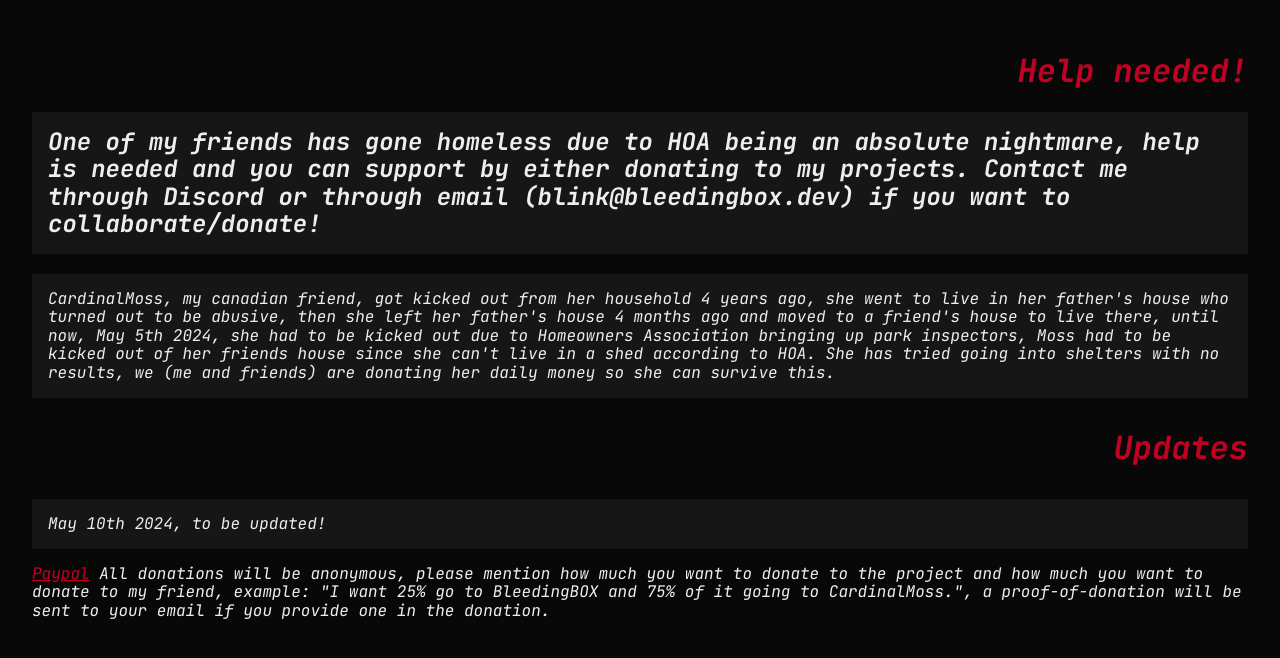
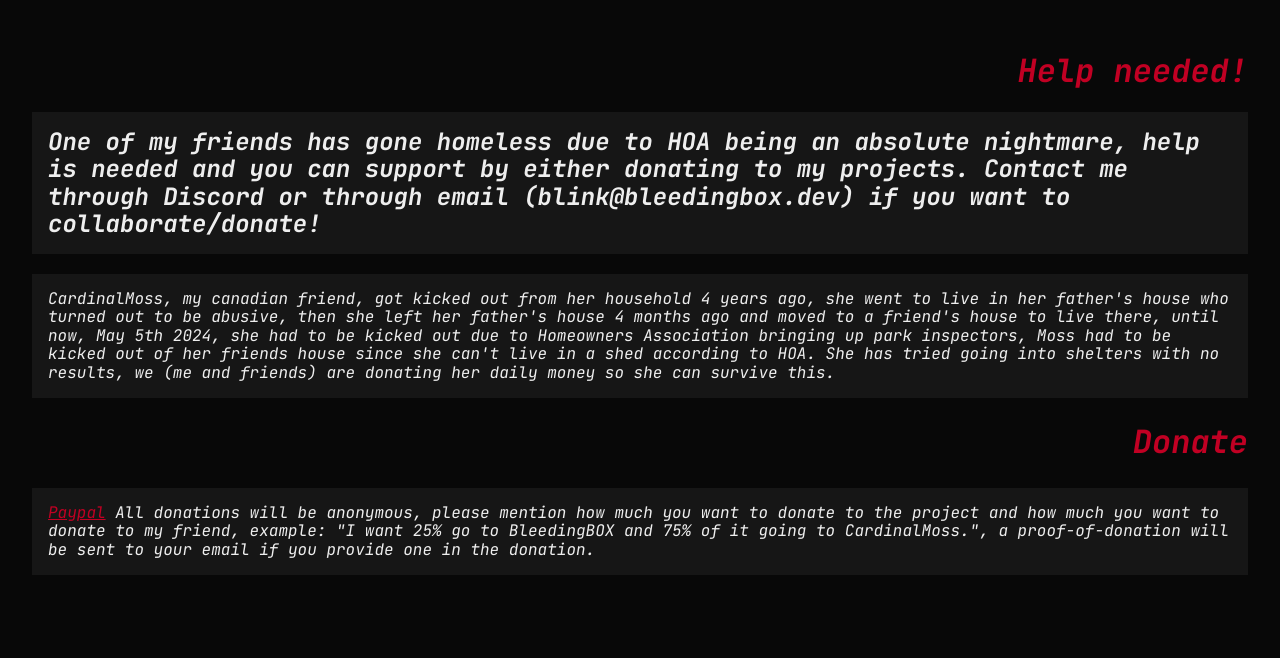
Before and after one commit to blinkodemia/website-src, a plain HTML site: page blogs.bleedingbox.dev/blogs/help-needed.html in a window 1280 px wide. Drawn offline with Linux system fonts and the light colour scheme.

Commit message:
Fix donations

```diff
--- a/blogs.bleedingbox.dev/blogs/help-needed.html
+++ b/blogs.bleedingbox.dev/blogs/help-needed.html
@@ -24,13 +24,10 @@
 	<p id="content">
 		CardinalMoss, my canadian friend, got kicked out from her household 4 years ago, she went to live in her father's house who turned out to be abusive, then she left her father's house 4 months ago and moved to a friend's house to live there, until now, May 5th 2024, she had to be kicked out due to Homeowners Association bringing up park inspectors, Moss had to be kicked out of her friends house since she can't live in a shed according to HOA. She has tried going into shelters with no results, we (me and friends) are donating her daily money so she can survive this.
 	</p>
-	<h3 id="logo">
-		Updates
-	</h3>
+	<h2 id="logo">
+		Donate
+	</h2>
 	<p id="content">
-		May 10th 2024, to be updated!
-	</p>
-	<p>
 		<a href="https://paypal.me/blinkodemia">Paypal</a>
 		All donations will be anonymous, please mention how much you want to donate to the project and how much you want to donate to my friend, example: "I want 25% go to BleedingBOX and 75% of it going to CardinalMoss.", a proof-of-donation will be sent to your email if you provide one in the donation.
 	</p>
```
